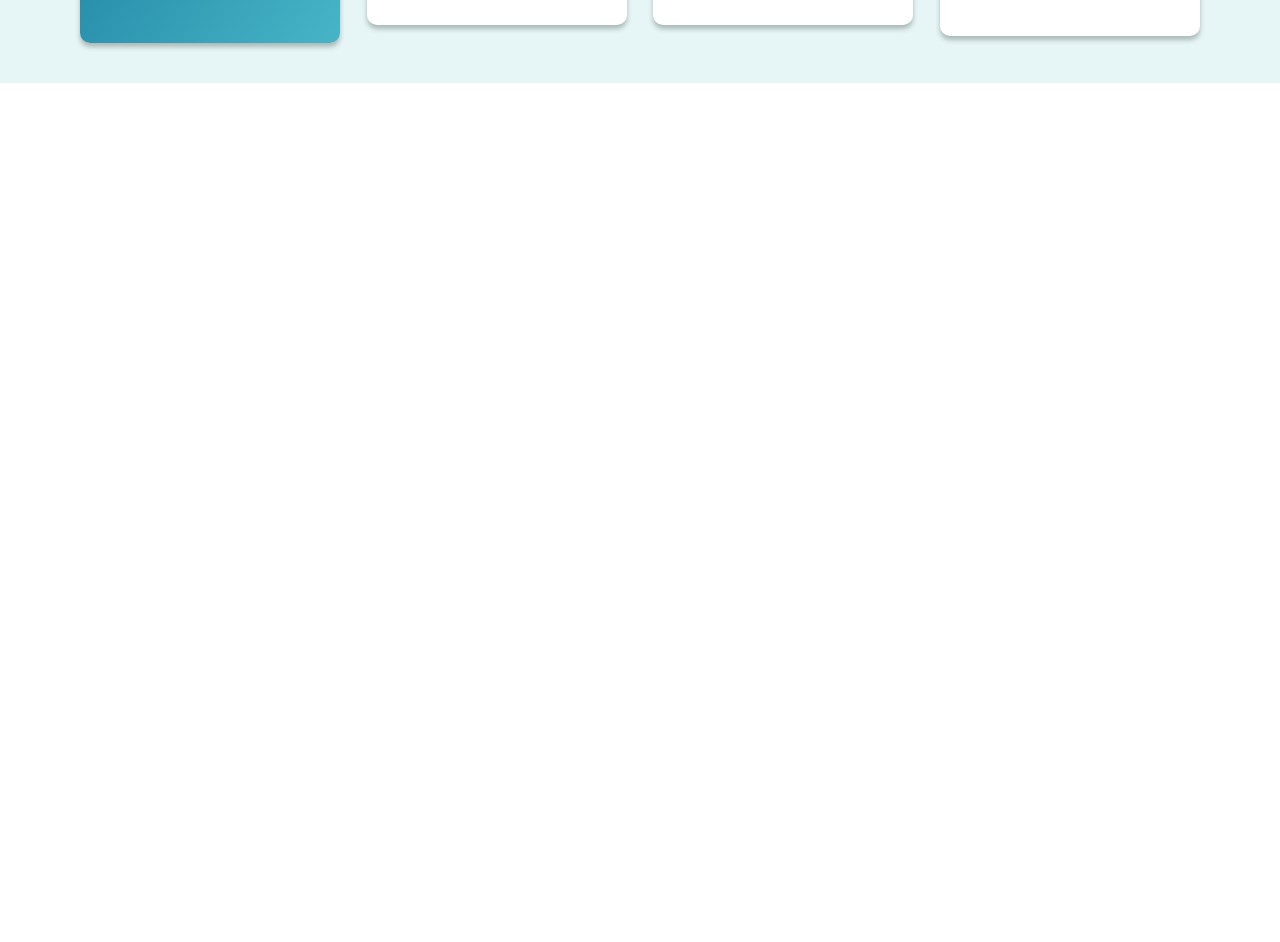
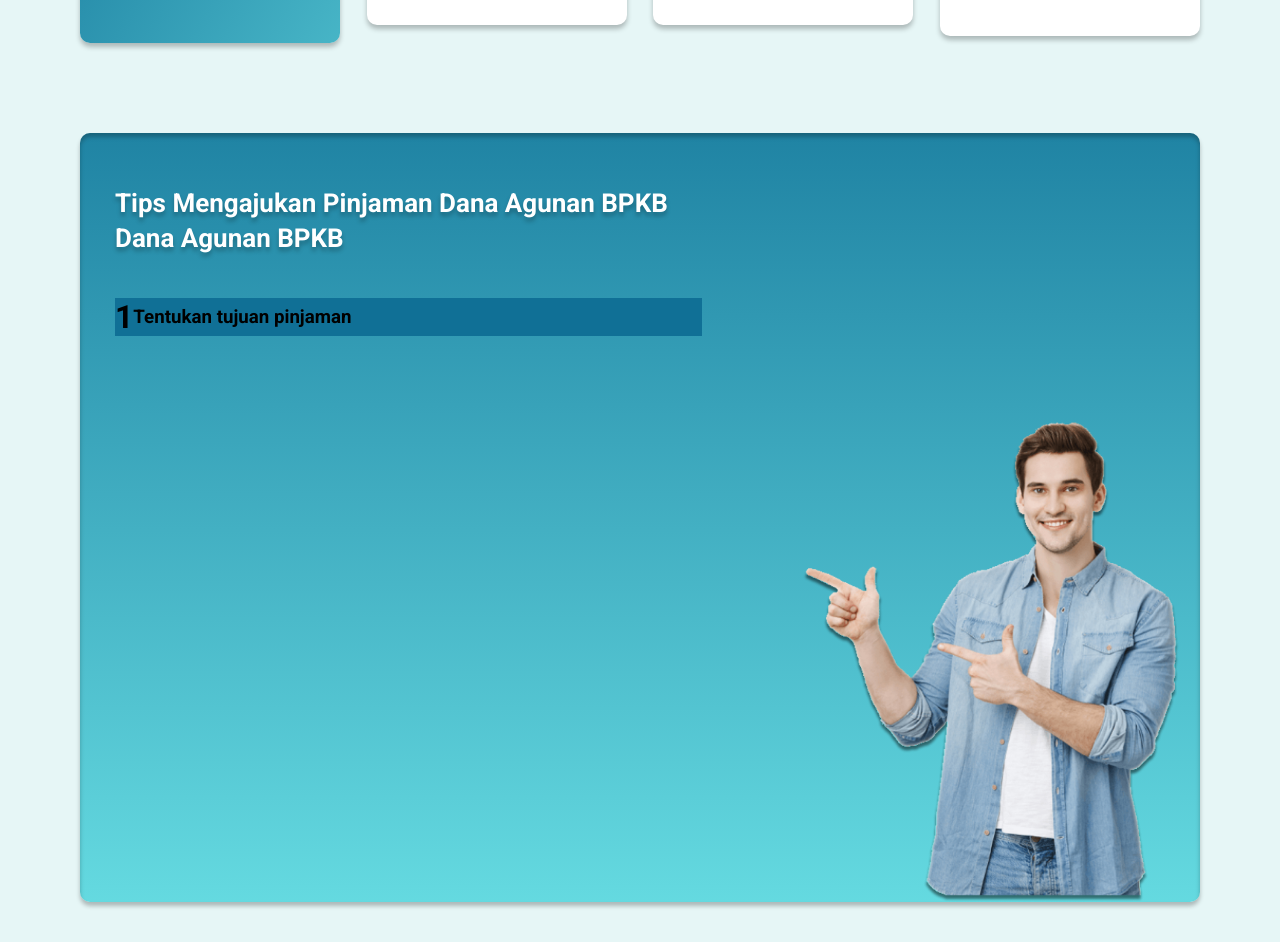
Before and after one commit to Nanoscape/dana-ceria, a React (Create React App) app: page / in a window 1280 px wide. Shown: the part 2120-3062 px from the top of the page. Before the commit the page ends 2203 px from the top, so only its background shows below. Built offline with nearby package versions, Linux system fonts and the light colour scheme.

Commit message:
Progress Section Loan

```diff
--- a/src/assets/css/dashboard.css
+++ b/src/assets/css/dashboard.css
@@ -215,6 +215,7 @@ button {
   flex-direction: row;
   align-items: center;
   justify-content: space-between;
+  margin-bottom: 90px;
 }
 
 .retangle-bg-primary {
@@ -302,3 +303,45 @@ button {
   font-size: 18px;
   margin-top: 20px;
 }
+
+/* Section Loan */
+.box-loan {
+  height: 769px;
+  background: linear-gradient(180deg, #107096 -11.05%, #187a9d -11.05%, #6be2e6 109.62%);
+  box-shadow: 0px 4px 4px rgba(0, 0, 0, 0.25), inset 0px 4px 4px rgba(0, 0, 0, 0.25);
+  border-radius: 10px;
+  padding: 55px 35px 0;
+  position: relative;
+  overflow: hidden;
+}
+
+.title-loan {
+  font-size: 26px;
+  font-weight: bold;
+  color: #ffffff;
+  margin-bottom: 5px;
+  text-shadow: 0px 4px 4px rgba(0, 0, 0, 0.25);
+}
+
+.title-loan1 {
+  font-size: 26px;
+  font-weight: bold;
+  color: #ffffff;
+  margin-bottom: 45px;
+  text-shadow: 0px 4px 4px rgba(0, 0, 0, 0.25);
+}
+
+.img-loan {
+  position: absolute;
+  bottom: 0;
+  right: 20px;
+  height: 487px;
+}
+
+.card-loan-primary {
+  background-color: #107096;
+  display: flex;
+  align-items: center;
+  flex-direction: row;
+  width: 587px;
+}
--- a/src/assets/index.js
+++ b/src/assets/index.js
@@ -9,4 +9,5 @@ import ImgBuilding from './images/building.png';
 import ImgPrice from './images/price.png';
 import ImgRequest from './images/request.png';
 import ImgServer from './images/server.png';
-export { Logo, LogoHeader, BgHero, ImgCardCar, ImgCardBus, ImgCardNew, ImgCardUsed, ImgBuilding, ImgRequest, ImgServer, ImgPrice };
+import ImgPerson from './images/person.png';
+export { Logo, LogoHeader, BgHero, ImgCardCar, ImgCardBus, ImgCardNew, ImgCardUsed, ImgBuilding, ImgRequest, ImgServer, ImgPrice, ImgPerson };
--- a/src/views/Dashboard.jsx
+++ b/src/views/Dashboard.jsx
@@ -1,5 +1,5 @@
 import React, { Component } from 'react';
-import { LogoHeader, BgHero, ImgCardCar, ImgCardBus, ImgCardNew, ImgCardUsed, ImgBuilding, ImgRequest, ImgServer, ImgPrice } from '../assets';
+import { LogoHeader, BgHero, ImgCardCar, ImgCardBus, ImgCardNew, ImgCardUsed, ImgBuilding, ImgRequest, ImgServer, ImgPrice, ImgPerson } from '../assets';
 import '../assets/css/dashboard.css';
 import { CardFaq, CardProduct } from '../components';
 
@@ -68,6 +68,7 @@ export default class Dashboard extends Component {
             </h2>
             <h2 className="desc-about">proses sampai di setujui.</h2>
           </div>
+
           {/* Our Product */}
           <h2 className="title-product">Produk Kami</h2>
           <div className="section-product">
@@ -76,6 +77,7 @@ export default class Dashboard extends Component {
             <CardProduct src={ImgCardNew} text="Pinjaman Mobil Baru" />
             <CardProduct src={ImgCardUsed} text="Pinjaman Mobil Bekas" />
           </div>
+
           {/* FAQ Dana Ceria */}
           <h2 className="title-faq">Mengapa harus melalui Dana Ceria?</h2>
           <div className="section-faq">
@@ -90,6 +92,21 @@ export default class Dashboard extends Component {
             <CardFaq src={ImgBuilding} title="Banyak pilihan leasing" desc="Pilihan Leasing Terbanyak Di Indonesia dan Dipilihkan Leasing Yang Bisa Take Over" />
             <CardFaq src={ImgRequest} title="Bunga Paling Rendah" desc="Dipilihkan Bunga Paling Rendah Hingga 0,8%  dan Dipilihkan Pencairan Paling Tinggi" />
           </div>
+
+          {/* Apply for a Loan */}
+          <div className="box-loan">
+            <h2 className="title-loan">Tips Mengajukan Pinjaman Dana Agunan BPKB</h2>
+            <h2 className="title-loan1">Dana Agunan BPKB</h2>
+            <img className="img-loan" src={ImgPerson} alt="Person" />
+            <div className="card-loan-primary">
+              <div className="wrapper-first-letter-loan-primary">
+                <h1 className="first-letter-loan">1</h1>
+              </div>
+              <div className="second-letter-loan-primary">
+                <h3 className="tittle-second-letter-loan-primary">Tentukan tujuan pinjaman</h3>
+              </div>
+            </div>
+          </div>
         </div>
       </div>
     );
```
